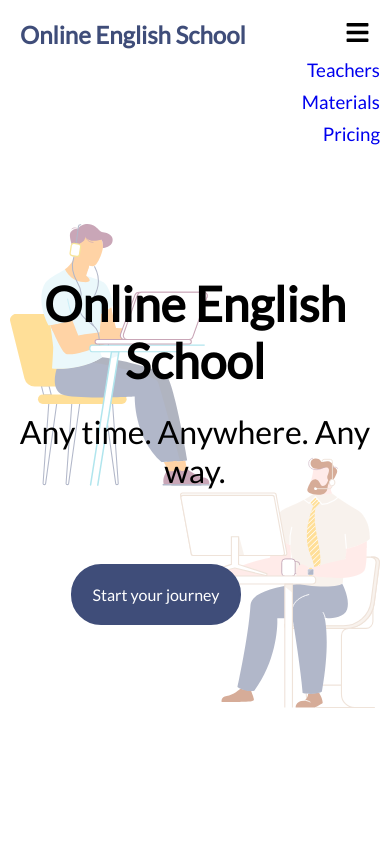
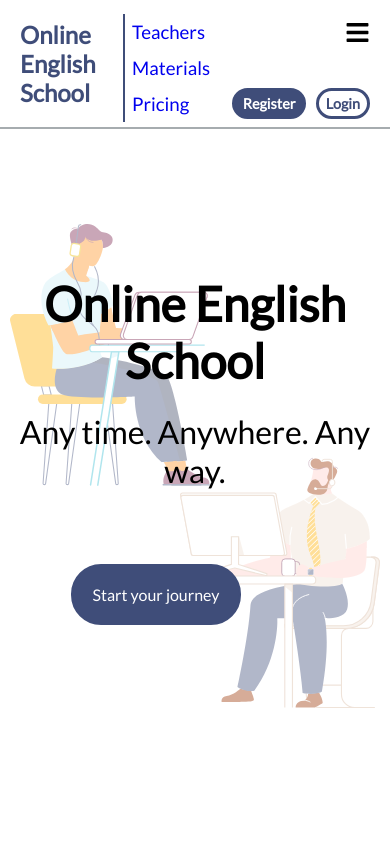
Before and after one commit to Thunderbolton/Online-English-School, a React (Create React App) app: page / in a window 390 px wide. Both pictures are taken after a click on the picture 357 px from the left and 32 px from the top of the page. Shown: the top 844 px of the page. Built offline with nearby package versions, Linux system fonts and the light colour scheme.

Commit message:
added responsive login and register buttons to mobile menu

```diff
--- a/src/components/Info.js
+++ b/src/components/Info.js
@@ -23,7 +23,7 @@ const Info = () => {
             <section className="infoBox3">
                 <div className="infoBoxtext">
                     <h1>Any way</h1>
-                    <h3>Enjoy full flexiblility of your English classes whether it's on a computer, tablet or smarthphone.</h3>
+                    <h3>Enjoy full flexiblility of your English classes whether it's on a computer, tablet or smartphone.</h3>
                 </div>
                 <img src={anyway} alt="Alternating devices" />
             </section>
--- a/src/components/Navbar.js
+++ b/src/components/Navbar.js
@@ -6,6 +6,7 @@ import NavLinks from "./NavLinks";
 const Navbar = () => {
 
     const mobileMenu = ["Teachers", "Materials", "Pricing"];
+    const MobileMenuButtons = ["Register", "Login"];
 
     const [showMenu, setShowMenu] = useState(false);
 
@@ -21,17 +22,30 @@ const Navbar = () => {
                 <h1>Online English School</h1>
             </Link>
 
-            {showMenu && mobileMenu.map((item, index) =>
-                <Link to={item} className="mobile-links" key={index}>
-                    <h3>{item}</h3>
-                </Link>
-            )}
-
             {<NavLinks />}
 
             <img src={menuIcon} onClick={handleClick}></img>
 
             {!mobileMenu && <NavLinks />}
+
+            <div>
+                {showMenu && mobileMenu.map((item, index) =>
+                    <Link to={item} className="mobile-links" key={index}>
+                        <h3>{item}</h3>
+                    </Link>
+                )}
+            </div>
+
+            <div className="mobile-buttons-container">
+                {showMenu && <Link to={MobileMenuButtons[0]} className="mobile-buttons">
+                        <h4 id="register-button">{MobileMenuButtons[0]}</h4>
+                    </Link>}
+
+                {showMenu && <Link to={MobileMenuButtons[1]} className="mobile-buttons">
+                        <h4 id="login-button">{MobileMenuButtons[1]}</h4>
+                    </Link>}
+            </div>
+
         </nav>
      );
 }
--- a/src/index.css
+++ b/src/index.css
@@ -13,6 +13,8 @@
 button {
   cursor: pointer;
 }
+
+
 /* NAVIGATION */
 
 .navbar {
@@ -22,7 +24,6 @@ button {
   width: 100%;
   z-index: 99;
   min-height: 10vh;
-  /* border: red 2px solid; */
   background-color: #fff;
 }
 
@@ -66,6 +67,7 @@ button {
   border-radius: 30px;
   background-color: #3f4d79;
 }
+
 #register-button a {
   color: #fff;
   padding: 1.5em;
@@ -73,6 +75,7 @@ button {
 
 #login-button {
   border: #3f4d79 3px solid;
+  color: #3f4d79;
   font-size: clamp(1rem, 1.1vw, 2rem);
   border-radius: 30px;
   background-color: #fff;
@@ -87,12 +90,15 @@ button {
   z-index: 10;
 }
 
+.mobile-buttons {
+  display: none;
+}
+
 @media(max-width:700px) {
     .navbar {
-      flex-direction: column;
-      /* border: red 2px solid; */
+      border-bottom: solid 2px #A6ACAF;
     }
-    .navbar li { /* the full screen nav links */
+    .navbar li { /* for hiding the full screen nav links */
       display: none;
     }
     .navbar img {
@@ -102,14 +108,32 @@ button {
       right: 20px;
       top: 20px;
     }
+
     .mobile-links {
       display: flex;
+      flex-direction: column;
       position: relative;
-      bottom: 15px;
-      /* flex-direction: column; */
-      margin-left: auto;
-      padding: 5px;
-      margin-right: 5px;
+      bottom: 5px;
+      margin-right: 25px;
+      padding: 7px;
+      border-left: solid 2px #3f4d79;
+    }
+
+    .mobile-buttons-container {
+      display: flex;
+    }
+
+    .mobile-buttons {
+      display: flex;
+      margin: 0 5px;
+      position: relative;
+      top: 65px;
+      right: 10%;
+    }
+
+    #register-button, #login-button {
+      font-size: clamp(0.9rem, 1.1vw, 2rem);
+      padding: 0.3em 0.5em;
     }
   }
 
```
